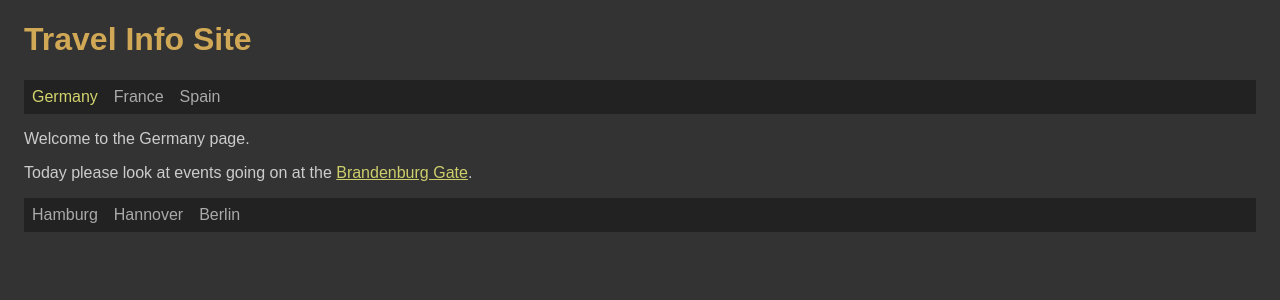
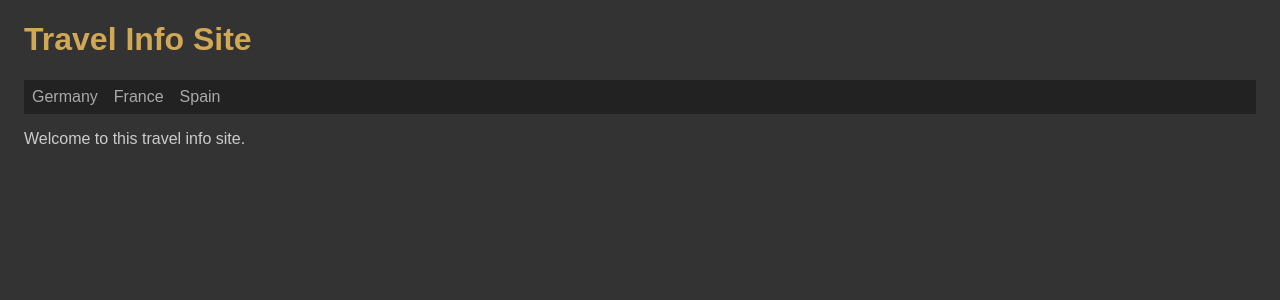
Before and after one commit to edwardtanguay/et-006-react-router-site, a React (Vite) app: page / in a window 1280 px wide. Before the commit this address led to /germany. Shown: the top 300 px of the page. Built offline with nearby package versions, Linux system fonts and the light colour scheme.

Commit message:
root linke on first page without image

```diff
--- a/src/App.scss
+++ b/src/App.scss
@@ -5,7 +5,10 @@ body {
 	padding: 0 1rem;
 
 	h1 {
-		color: rgb(209, 168, 85);
+		a {
+			color: rgb(209, 168, 85);
+			text-decoration: none;
+		}
 	}
 
 	a {
--- a/src/App.tsx
+++ b/src/App.tsx
@@ -4,11 +4,12 @@ import './App.scss';
 import { PageFrance } from './components/PageFrance';
 import { PageGermany } from './components/PageGermany';
 import { PageSpain } from './components/PageSpain';
+import { PageStart } from './components/PageStart';
 
 function App() {
 	return (
 		<div className="App">
-			<h1>Travel Info Site</h1>
+			<h1><NavLink to="/">Travel Info Site</NavLink></h1>
 
 			<nav>
 				<NavLink to="germany">Germany</NavLink>
@@ -20,7 +21,7 @@ function App() {
 				<Route path="germany/*" element={<PageGermany />} />
 				<Route path="france/*" element={<PageFrance />} />
 				<Route path="spain" element={<PageSpain />} />
-				<Route path="/" element={<Navigate to="germany" replace/>}  />
+				<Route path="/" element={<PageStart />} />
 			</Routes>
 		</div>
 	);
--- /dev/null
+++ b/src/components/PageStart.tsx
@@ -0,0 +1,7 @@
+export const PageStart = () => {
+        return (
+            <>
+                <p>Welcome to this travel info site.</p>
+            </>
+        );
+    };
```
